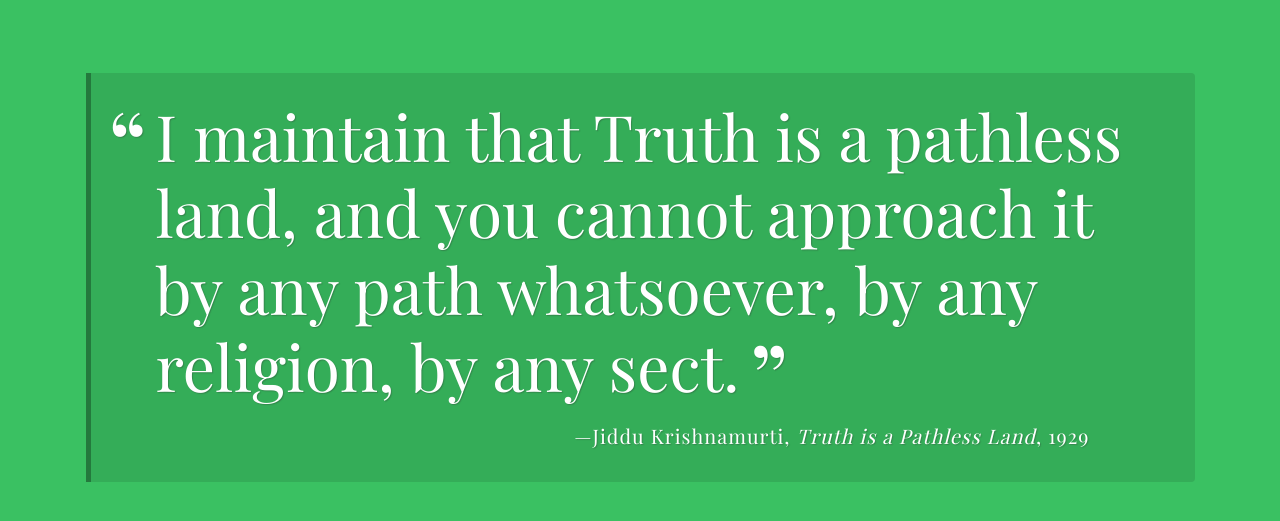
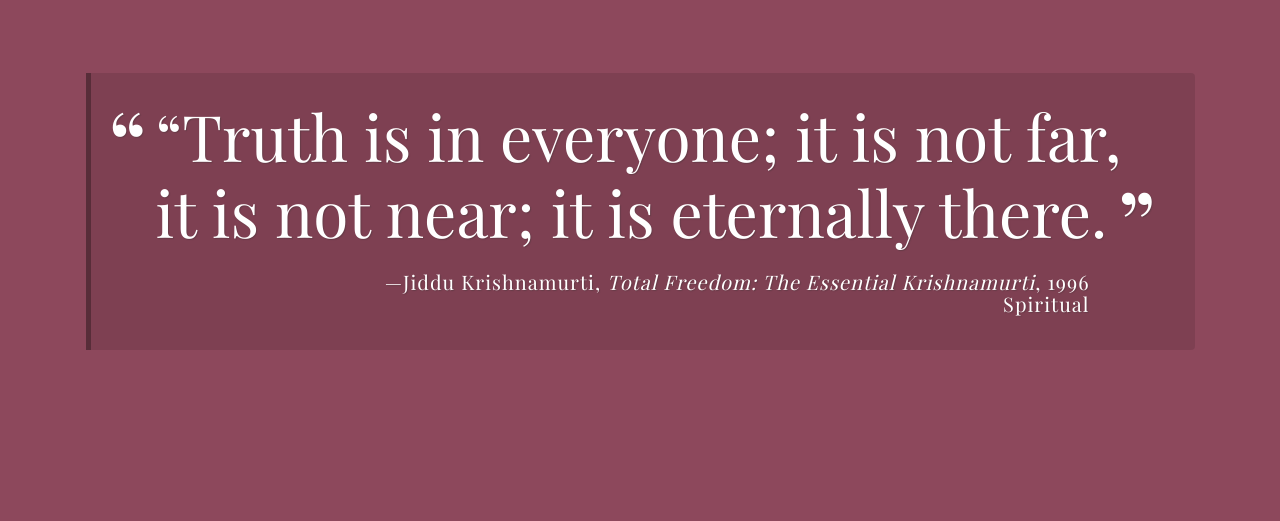
Before and after one commit to serendipitypunch/UNIT-1, a plain HTML site: page index.html in a window 1280 px wide. Shown: the part 147-668 px from the top of the page. Drawn offline with nearby package versions, Linux system fonts and the light colour scheme; a web font is replaced by a local one.

Commit message:
Ready for peer review
Finished and ready for review

```diff
--- a/index.html
+++ b/index.html
@@ -17,7 +17,8 @@
     <div class="container">
       <div id="quote-box" class="quote-box">
         <p class="quote">Every great developer you know got there by solving problems they were unqualified to solve until they actually did it.</p>
-        <p class="source">Patrick McKenzie<span class="citation">Twitter</span><span class="year">2016</span></p>
+        <p class="source">Patrick McKenzie<span class="citation">Twitter</span><span class="year">2016</span><span class="tags">Spiritual</span></p>
+        <span class="tags">Spiritual</span>
       </div>
     </div>
 
--- a/js/script.js
+++ b/js/script.js
@@ -4,7 +4,7 @@ project 1 - A Random Quote Generator
 ******************************************/
 
 
-/***
+/*** QUOTES ARRAY OF OBJECTS
  * Creates the quotes array
  * Creates 5 objects inside of the array
 ***/
@@ -13,68 +13,110 @@ var quotes = [
       quote: "Nothing is original. Steal from anywhere that resonates with inspiration or fuels your imagination.",
       source: "Jim Jarmusch",
       citation: "MovieMaker Magazine #53",
-      year: "Winter, January 22, 2004"
+      year: "Winter, January 22, 2004",
+      tags: "Inspirational"
   },
   {
-      quote: "And one day we must ask the question, ‘Why are there forty million poor people in America? And when you begin to ask that question, you are raising questions about the economic system, about a broader distribution of wealth.",
-      source: "Martin Luther King Jr",
-      citation: "Speech to Southern Christian Leadership Conference Atlanta, Georgia",
-      year: "August 16, 1967"
+      quote: "The ability to observe without evaluating is the highest form of intelligence.",
+      source: "Jiddu Krishnamurti",
+      citation: "Think on These Things",
+      year: "October 11th 1989",
+      tags: "Spiritual"
   },
   {
-      quote: "I maintain that Truth is a pathless land, and you cannot approach it by any path whatsoever, by any religion, by any sect.",
+      quote: "“Truth is in everyone; it is not far, it is not near; it is eternally there.",
       source: "Jiddu Krishnamurti",
-      citation: "Truth is a Pathless Land",
-      year: "1929"
+      citation: "Total Freedom: The Essential Krishnamurti",
+      year: "1996",
+      tags: "Spiritual"
   },
   {
       quote: "Trees are poems the earth writes upon the sky, We fell them down and turn them into paper, That we may record our emptiness.",
       source: "Kahlil Gibran",
       citation: "The Prophet",
-      year: "1923"
+      year: "1923",
+      tags: "Spiritual, Poetry"
   },
   {
-      quote: "We seldom realize, for example that our most private thoughts and emotions are not actually our own. For we think in terms of languages and images which we did not invent, but which were given to us by our society.",
+      quote: 'Only words and conventions can isolate us from the entirely undefinable something which is everything.',
       source: "Alan W. Watts",
-      citation: "The Book on the Taboo Against Knowing Who You Are",
-      year: "1966"
+      citation: "The Wisdom of Insecurity",
+      year: "September 12th 1968",
+      tags: ""
   },
+  {
+    quote: 'Those who know don’t talk. Those who talk don’t know.',
+    source: "Lao Tzu",
+    citation: "Tao Te Ching",
+    year: "",
+    tags: ""
+  },
+  {
+    quote: 'Meditation is the discovery that the point of life is always arrived at in the immediate moment.',
+    source: "Alan W. Watts",
+    citation: "",
+    year: "",
+    tags: ""
+},
   {
       quote: "I have found that it is the small everyday deed of ordinary folks that keep the darkness at bay. Small acts of kindness and love.",
       source: "Gandalf",
       citation: "J. R. R. Tolkein ~ The Hobbit",
-      year: "September 21, 1937"
+      year: "September 21, 1937",
+      tags: "Fantasy Literature"
   }
 ];
 
-
+// VARIABLES
 // Creates empty variable to hold the output html
 let html = "";
+let rgbColor;
+const rgbNum = 256;
 
-/***
+/*** RANDOM NUMBER GENERATOR
+ * A function that generates a random number from given argument
+ ***/
+function randomNumGen(num){
+    return Math.floor(Math.random() * num );
+}
+
+/*** RANDOM COLOR GENERATOR
+ * A function that generates a random rgb color and returns it
+***/
+function getRandomColor() {
+    let color = 'rgb(';
+    color += randomNumGen(rgbNum) + ',';
+    color += randomNumGen(rgbNum) + ',';
+    color += randomNumGen(rgbNum) + ')';
+    return color;
+  }
+
+/*** RANDOM QUOTE FUNCTION
  * Creates getRandomQuote function
  * Generates a random number
  * Uses the random number to access a random object inside of the quotes
  * array and return it.
  ***/
 function getRandomQuote() {
-    let randomNumber = Math.floor(Math.random() * quotes.length);
+    let randomNumber = randomNumGen(quotes.length);
     return quotes[randomNumber];
 }
 
-
-/***
+/*** PRINT QUOTE FUNCTION
  * Creates printQuote function
- * Stores the returned object from the getRandomQuote variable currentQuote
+ * Stores the returned object from the getRandomQuote in variable currentQuote
+ * Stores the returned value from getRandomNumber in variable currentColor
  * Creates a concatenated html from the value of quote and source keys
- * Uses if statements to check if there are citation and year values
- * If so adds concatenates them into the html variable
+ * Uses if statements to check if there are citation, year and tag values
+ * If so concatenates them into the html variable
  * Adds a closing </p> tag
+ * Applies value of currentColor variable to document body background property
  * Sends the html variable to the provided code snippet to be displayed
  * in the DIV with the id of "quote-box"
 ***/
 function printQuote() {
     let currentQuote = getRandomQuote();
+    let currentColor = getRandomColor();
     html = '<p class="quote">' + currentQuote["quote"] + "</p>";
     html += '<p class="source">' + currentQuote["source"];
     if (currentQuote.citation !== "") {
@@ -83,16 +125,26 @@ function printQuote() {
     if (currentQuote.year !== "") {
         html += '<span class="year">' + currentQuote["year"] + '</span>';
     }
+    if (currentQuote.tags !== "") {
+        html += '<span class="tags">' + "<br>" + currentQuote["tags"] + '</span>';
+    }
     html += '</p>';
+    document.body.style.backgroundColor = currentColor;
     document.getElementById('quote-box').innerHTML = html;
 }
 
-// Stores the returned value of the printQuote function in html variable
-//getRandomQuote();
+
+// Stores value of the printQuote function in html variable
 html = printQuote();
+
 
 /***
  * click event listener for the print quote button
  * DO NOT CHANGE THE CODE BELOW!!
 ***/
 document.getElementById('load-quote').addEventListener("click", printQuote, false);
+
+/***
+ * Calls the printQuote function every 7 seconds
+***/
+setInterval(printQuote, 7000);
```
